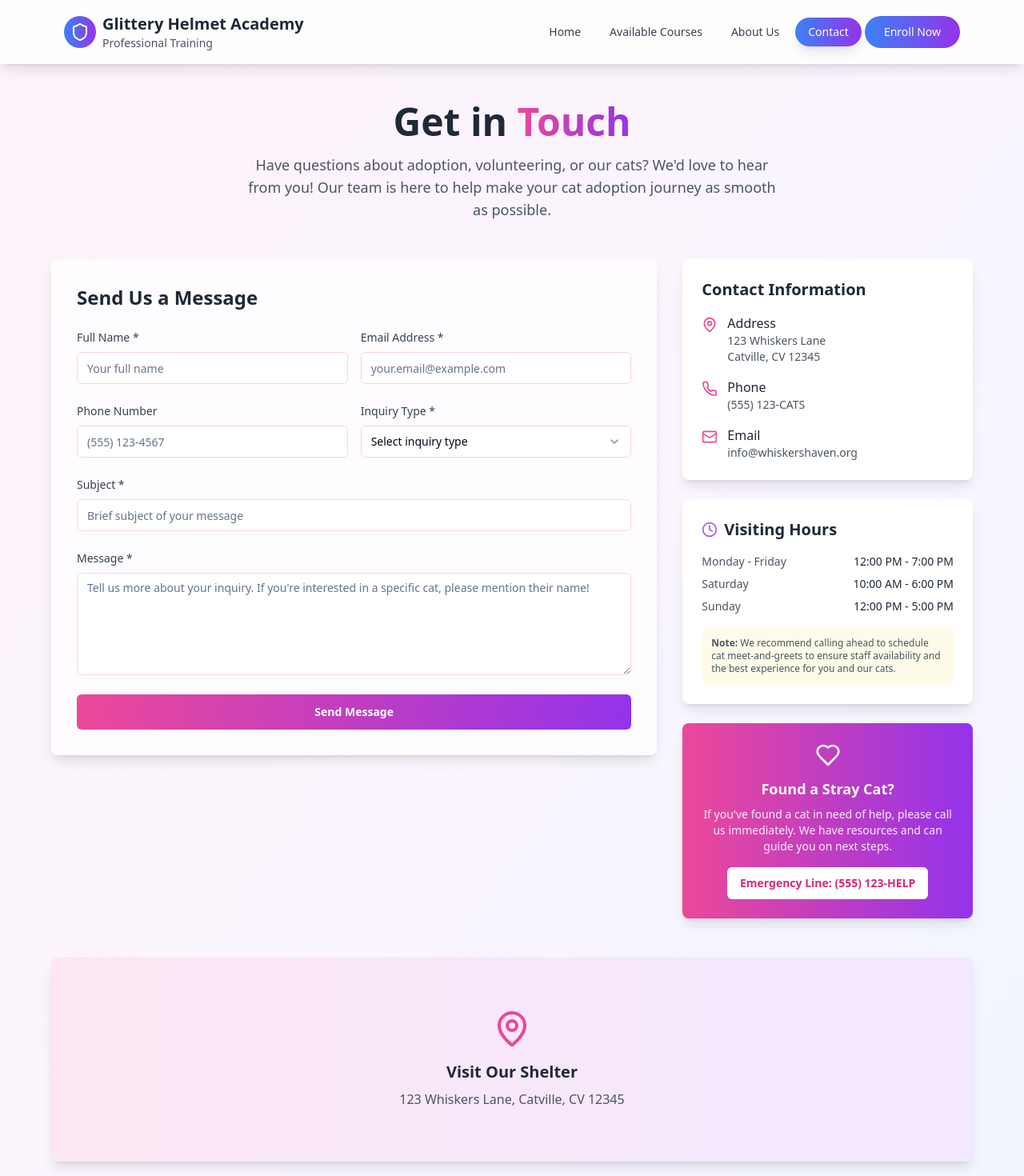
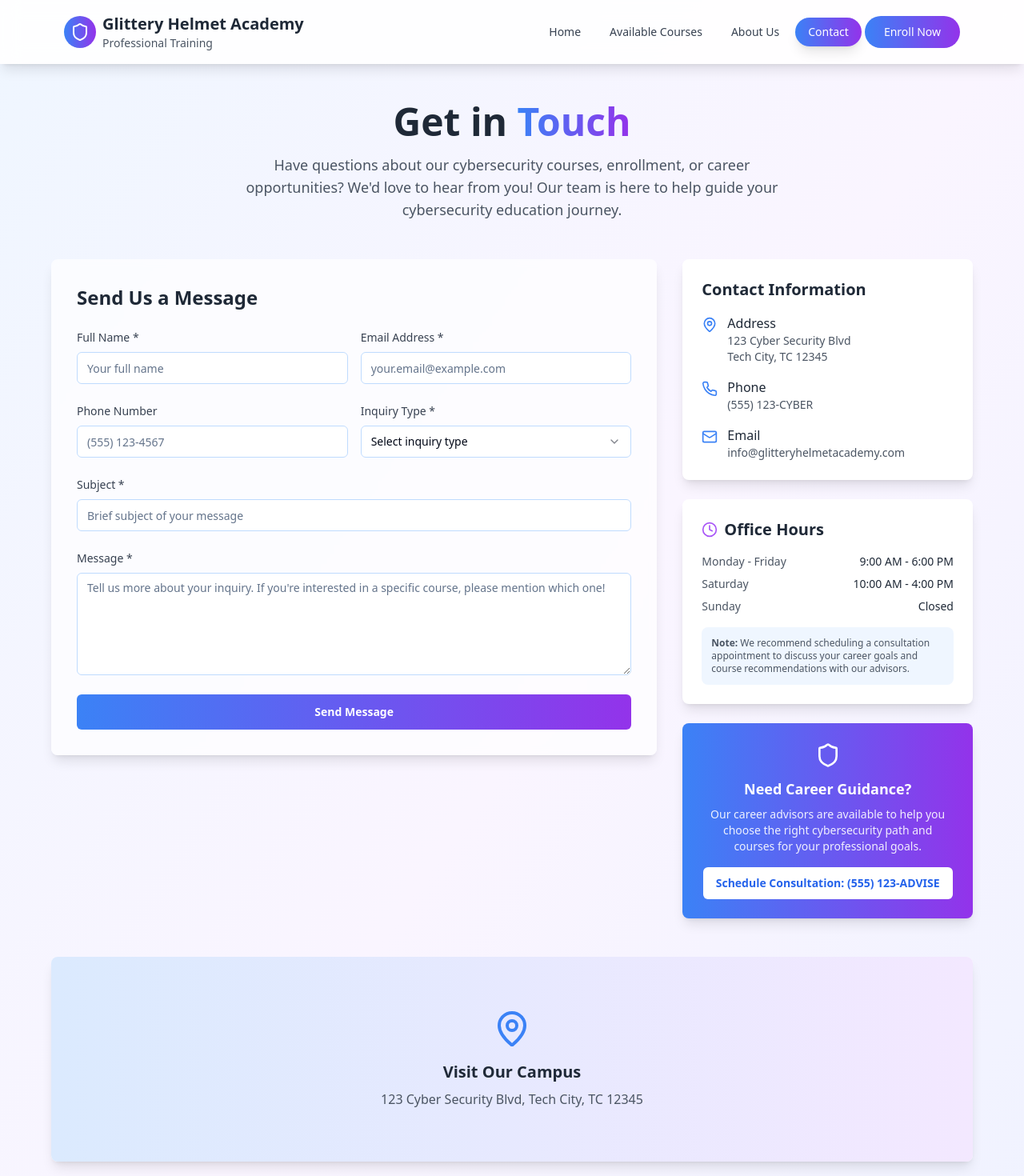
Before and after one commit to albandum/whiskered-haven-web, a React (Vite) app: page /contact in a window 1280 px wide. Shown: the top 1470 px of the page at 80% size. Built offline with nearby package versions, Linux system fonts and the light colour scheme.

Commit message:
Refactor: Update about and contact pages
Update the about us and contact pages to reflect the new theme of cybersecurity lessons.

```diff
--- a/src/pages/Contact.tsx
+++ b/src/pages/Contact.tsx
@@ -7,7 +7,7 @@ import { Textarea } from "@/components/ui/textarea";
 import { Select, SelectContent, SelectItem, SelectTrigger, SelectValue } from "@/components/ui/select";
 import Navigation from "@/components/Navigation";
 import Footer from "@/components/Footer";
-import { MapPin, Phone, Mail, Clock, Heart } from "lucide-react";
+import { MapPin, Phone, Mail, Clock, Shield } from "lucide-react";
 import { useToast } from "@/hooks/use-toast";
 
 const Contact = () => {
@@ -46,7 +46,7 @@ const Contact = () => {
   };
 
   return (
-    <div className="min-h-screen bg-gradient-to-br from-pink-50 via-purple-50 to-blue-50">
+    <div className="min-h-screen bg-gradient-to-br from-blue-50 via-purple-50 to-indigo-50">
       <Navigation />
 
       <div className="py-12 px-4">
@@ -54,11 +54,11 @@ const Contact = () => {
           {/* Header */}
           <div className="text-center mb-12">
             <h1 className="text-4xl md:text-5xl font-bold text-gray-800 mb-4">
-              Get in <span className="text-transparent bg-clip-text bg-gradient-to-r from-pink-500 to-purple-600">Touch</span>
+              Get in <span className="text-transparent bg-clip-text bg-gradient-to-r from-blue-500 to-purple-600">Touch</span>
             </h1>
             <p className="text-lg text-gray-600 max-w-2xl mx-auto">
-              Have questions about adoption, volunteering, or our cats? We'd love to hear from you!
-              Our team is here to help make your cat adoption journey as smooth as possible.
+              Have questions about our cybersecurity courses, enrollment, or career opportunities? We'd love to hear from you!
+              Our team is here to help guide your cybersecurity education journey.
             </p>
           </div>
 
@@ -78,7 +78,7 @@ const Contact = () => {
                           required
                           value={formData.name}
                           onChange={(e) => handleChange("name", e.target.value)}
-                          className="border-pink-200 focus:border-pink-400"
+                          className="border-blue-200 focus:border-blue-400"
                           placeholder="Your full name"
                         />
                       </div>
@@ -91,7 +91,7 @@ const Contact = () => {
                           required
                           value={formData.email}
                           onChange={(e) => handleChange("email", e.target.value)}
-                          className="border-pink-200 focus:border-pink-400"
+                          className="border-blue-200 focus:border-blue-400"
                           placeholder="your.email@example.com"
                         />
                       </div>
@@ -106,7 +106,7 @@ const Contact = () => {
                           type="tel"
                           value={formData.phone}
                           onChange={(e) => handleChange("phone", e.target.value)}
-                          className="border-pink-200 focus:border-pink-400"
+                          className="border-blue-200 focus:border-blue-400"
                           placeholder="(555) 123-4567"
                         />
                       </div>
@@ -115,14 +115,15 @@ const Contact = () => {
                           Inquiry Type *
                         </label>
                         <Select value={formData.inquiryType} onValueChange={(value) => handleChange("inquiryType", value)}>
-                          <SelectTrigger className="border-pink-200 focus:border-pink-400">
+                          <SelectTrigger className="border-blue-200 focus:border-blue-400">
                             <SelectValue placeholder="Select inquiry type" />
                           </SelectTrigger>
                           <SelectContent>
-                            <SelectItem value="adoption">Cat Adoption</SelectItem>
-                            <SelectItem value="volunteer">Volunteering</SelectItem>
-                            <SelectItem value="donation">Donations</SelectItem>
-                            <SelectItem value="surrender">Cat Surrender</SelectItem>
+                            <SelectItem value="enrollment">Course Enrollment</SelectItem>
+                            <SelectItem value="course-info">Course Information</SelectItem>
+                            <SelectItem value="career">Career Guidance</SelectItem>
+                            <SelectItem value="corporate">Corporate Training</SelectItem>
+                            <SelectItem value="partnership">Partnership</SelectItem>
                             <SelectItem value="general">General Question</SelectItem>
                             <SelectItem value="other">Other</SelectItem>
                           </SelectContent>
@@ -138,7 +139,7 @@ const Contact = () => {
                         required
                         value={formData.subject}
                         onChange={(e) => handleChange("subject", e.target.value)}
-                        className="border-pink-200 focus:border-pink-400"
+                        className="border-blue-200 focus:border-blue-400"
                         placeholder="Brief subject of your message"
                       />
                     </div>
@@ -151,15 +152,15 @@ const Contact = () => {
                         required
                         value={formData.message}
                         onChange={(e) => handleChange("message", e.target.value)}
-                        className="border-pink-200 focus:border-pink-400 h-32"
-                        placeholder="Tell us more about your inquiry. If you're interested in a specific cat, please mention their name!"
+                        className="border-blue-200 focus:border-blue-400 h-32"
+                        placeholder="Tell us more about your inquiry. If you're interested in a specific course, please mention which one!"
                       />
                     </div>
 
                     <Button
                       type="submit"
                       size="lg"
-                      className="w-full bg-gradient-to-r from-pink-500 to-purple-600 hover:from-pink-600 hover:to-purple-700 text-white font-semibold"
+                      className="w-full bg-gradient-to-r from-blue-500 to-purple-600 hover:from-blue-600 hover:to-purple-700 text-white font-semibold"
                     >
                       Send Message
                     </Button>
@@ -176,27 +177,27 @@ const Contact = () => {
                   <h3 className="text-xl font-bold text-gray-800 mb-4">Contact Information</h3>
                   <div className="space-y-4">
                     <div className="flex items-start">
-                      <MapPin className="h-5 w-5 text-pink-500 mr-3 mt-1 flex-shrink-0" />
+                      <MapPin className="h-5 w-5 text-blue-500 mr-3 mt-1 flex-shrink-0" />
                       <div>
                         <p className="font-medium text-gray-800">Address</p>
                         <p className="text-gray-600 text-sm">
-                          123 Whiskers Lane<br />
-                          Catville, CV 12345
+                          123 Cyber Security Blvd<br />
+                          Tech City, TC 12345
                         </p>
                       </div>
                     </div>
                     <div className="flex items-start">
-                      <Phone className="h-5 w-5 text-pink-500 mr-3 mt-1 flex-shrink-0" />
+                      <Phone className="h-5 w-5 text-blue-500 mr-3 mt-1 flex-shrink-0" />
                       <div>
                         <p className="font-medium text-gray-800">Phone</p>
-                        <p className="text-gray-600 text-sm">(555) 123-CATS</p>
+                        <p className="text-gray-600 text-sm">(555) 123-CYBER</p>
                       </div>
                     </div>
                     <div className="flex items-start">
-                      <Mail className="h-5 w-5 text-pink-500 mr-3 mt-1 flex-shrink-0" />
+                      <Mail className="h-5 w-5 text-blue-500 mr-3 mt-1 flex-shrink-0" />
                       <div>
                         <p className="font-medium text-gray-800">Email</p>
-                        <p className="text-gray-600 text-sm">info@whiskershaven.org</p>
+                        <p className="text-gray-600 text-sm">info@glitteryhelmetacademy.com</p>
                       </div>
                     </div>
                   </div>
@@ -208,42 +209,42 @@ const Contact = () => {
                 <CardContent className="p-6">
                   <div className="flex items-center mb-4">
                     <Clock className="h-5 w-5 text-purple-500 mr-2" />
-                    <h3 className="text-xl font-bold text-gray-800">Visiting Hours</h3>
+                    <h3 className="text-xl font-bold text-gray-800">Office Hours</h3>
                   </div>
                   <div className="space-y-2 text-sm">
                     <div className="flex justify-between">
                       <span className="text-gray-600">Monday - Friday</span>
-                      <span className="font-medium text-gray-800">12:00 PM - 7:00 PM</span>
+                      <span className="font-medium text-gray-800">9:00 AM - 6:00 PM</span>
                     </div>
                     <div className="flex justify-between">
                       <span className="text-gray-600">Saturday</span>
-                      <span className="font-medium text-gray-800">10:00 AM - 6:00 PM</span>
+                      <span className="font-medium text-gray-800">10:00 AM - 4:00 PM</span>
                     </div>
                     <div className="flex justify-between">
                       <span className="text-gray-600">Sunday</span>
-                      <span className="font-medium text-gray-800">12:00 PM - 5:00 PM</span>
+                      <span className="font-medium text-gray-800">Closed</span>
                     </div>
                   </div>
-                  <div className="mt-4 p-3 bg-yellow-50 rounded-lg">
+                  <div className="mt-4 p-3 bg-blue-50 rounded-lg">
                     <p className="text-xs text-gray-600">
-                      <strong>Note:</strong> We recommend calling ahead to schedule cat meet-and-greets
-                      to ensure staff availability and the best experience for you and our cats.
+                      <strong>Note:</strong> We recommend scheduling a consultation appointment
+                      to discuss your career goals and course recommendations with our advisors.
                     </p>
                   </div>
                 </CardContent>
               </Card>
 
               {/* Emergency */}
-              <Card className="bg-gradient-to-r from-pink-500 to-purple-600 text-white border-0 shadow-lg">
+              <Card className="bg-gradient-to-r from-blue-500 to-purple-600 text-white border-0 shadow-lg">
                 <CardContent className="p-6 text-center">
-                  <Heart className="h-8 w-8 mx-auto mb-3" />
-                  <h3 className="text-lg font-bold mb-2">Found a Stray Cat?</h3>
+                  <Shield className="h-8 w-8 mx-auto mb-3" />
+                  <h3 className="text-lg font-bold mb-2">Need Career Guidance?</h3>
                   <p className="text-sm mb-4 opacity-90">
-                    If you've found a cat in need of help, please call us immediately.
-                    We have resources and can guide you on next steps.
+                    Our career advisors are available to help you choose the right cybersecurity
+                    path and courses for your professional goals.
                   </p>
-                  <Button className="bg-white text-pink-600 hover:bg-gray-100 font-semibold">
-                    Emergency Line: (555) 123-HELP
+                  <Button className="bg-white text-blue-600 hover:bg-gray-100 font-semibold">
+                    Schedule Consultation: (555) 123-ADVISE
                   </Button>
                 </CardContent>
               </Card>
@@ -252,11 +253,11 @@ const Contact = () => {
 
           {/* Map placeholder */}
           <Card className="mt-12 bg-white border-0 shadow-lg overflow-hidden">
-            <div className="h-64 bg-gradient-to-r from-pink-100 to-purple-100 flex items-center justify-center">
+            <div className="h-64 bg-gradient-to-r from-blue-100 to-purple-100 flex items-center justify-center">
               <div className="text-center">
-                <MapPin className="h-12 w-12 text-pink-500 mx-auto mb-4" />
-                <h3 className="text-xl font-bold text-gray-800 mb-2">Visit Our Shelter</h3>
-                <p className="text-gray-600">123 Whiskers Lane, Catville, CV 12345</p>
+                <MapPin className="h-12 w-12 text-blue-500 mx-auto mb-4" />
+                <h3 className="text-xl font-bold text-gray-800 mb-2">Visit Our Campus</h3>
+                <p className="text-gray-600">123 Cyber Security Blvd, Tech City, TC 12345</p>
               </div>
             </div>
           </Card>
```
Also changed, not shown: src/pages/About.tsx (+56 -56 lines).
